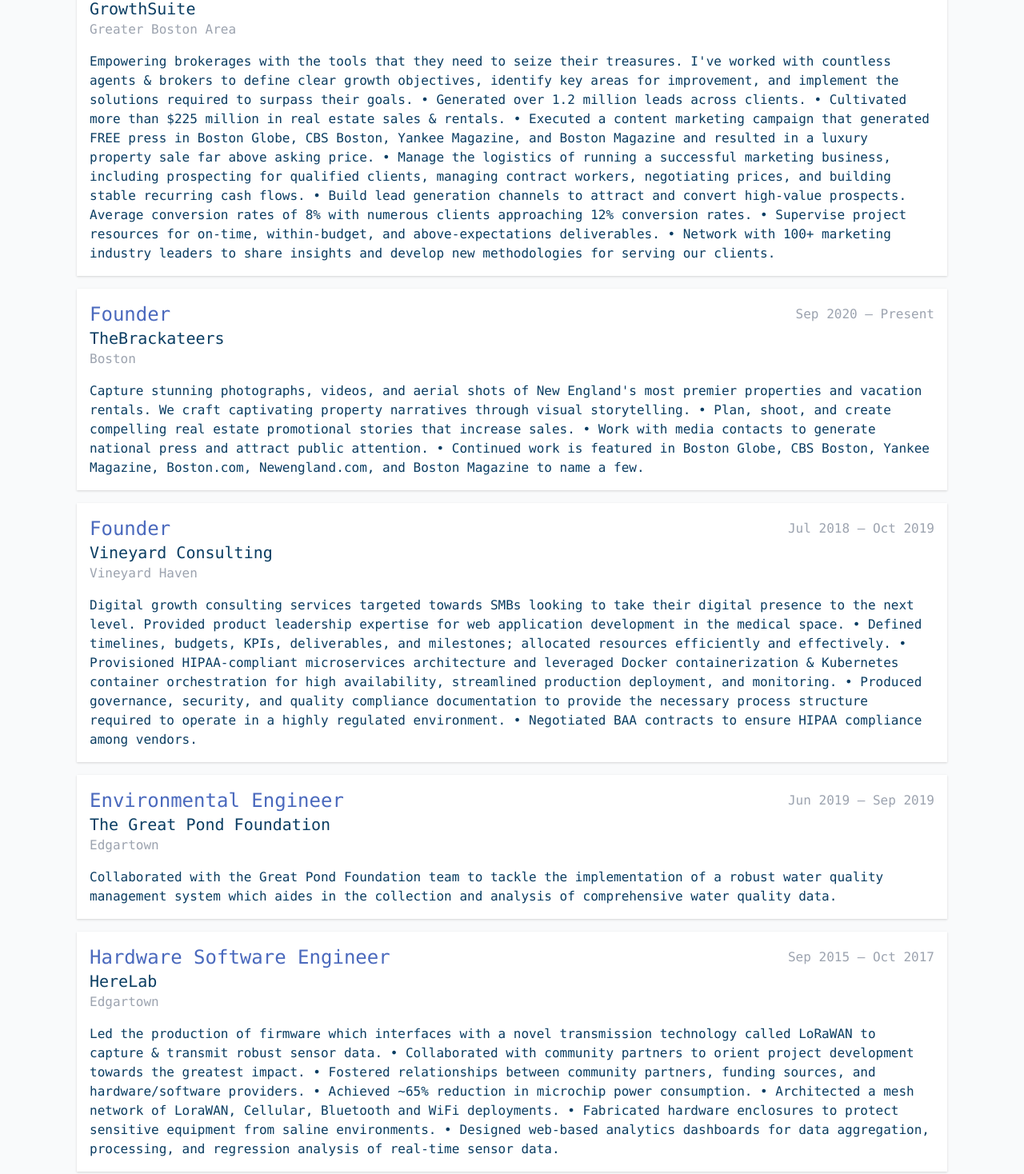
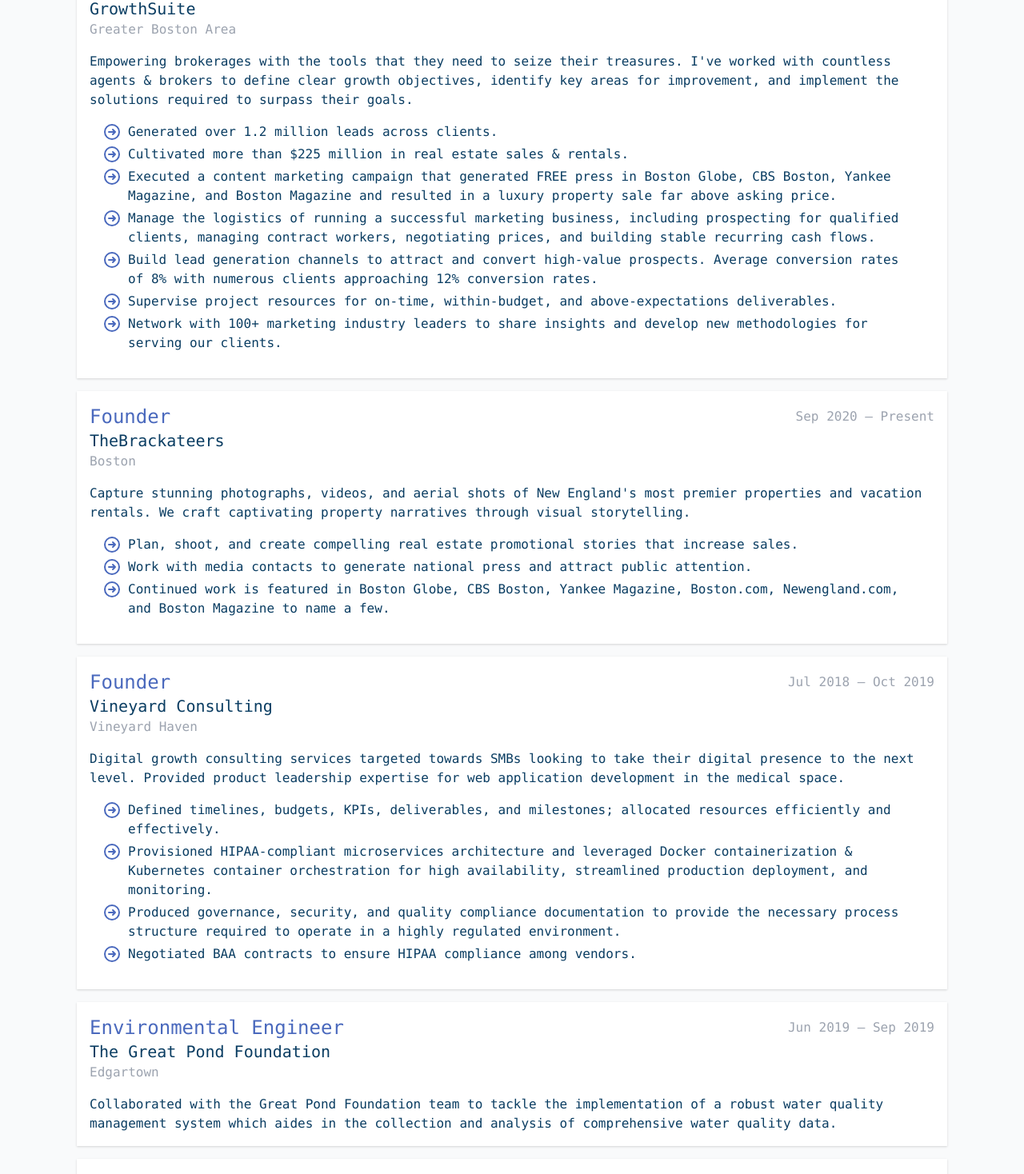
Before and after one commit to KnowIsPow/digital-garden, a Next.js app: page /credentials in a window 1280 px wide. Shown: the part 350-1818 px from the top of the page at 80% size. Built offline with nearby package versions, Linux system fonts and the light colour scheme; no server answers.

Commit message:
Styling improvements

```diff
--- a/src/data/work-experience.jsx
+++ b/src/data/work-experience.jsx
@@ -5,15 +5,16 @@
     startDate: 'Oct 2019',
     endDate: 'Present',
     location: 'Greater Boston Area',
-    description: `Empowering brokerages with the tools that they need to seize their treasures. I've worked with countless agents & brokers to define clear growth objectives, identify key areas for improvement, and implement the solutions required to surpass their goals.
-
-    • Generated over 1.2 million leads across clients.
-    • Cultivated more than $225 million in real estate sales & rentals.
-    • Executed a content marketing campaign that generated FREE press in Boston Globe, CBS Boston, Yankee Magazine, and Boston Magazine and resulted in a luxury property sale far above asking price.
-    • Manage the logistics of running a successful marketing business, including prospecting for qualified clients, managing contract workers, negotiating prices, and building stable recurring cash flows.
-    • Build lead generation channels to attract and convert high-value prospects. Average conversion rates of 8% with numerous clients approaching 12% conversion rates.
-    • Supervise project resources for on-time, within-budget, and above-expectations deliverables.
-    • Network with 100+ marketing industry leaders to share insights and develop new methodologies for serving our clients.`,
+    description: `Empowering brokerages with the tools that they need to seize their treasures. I've worked with countless agents & brokers to define clear growth objectives, identify key areas for improvement, and implement the solutions required to surpass their goals.`,
+    accomplishments: [
+      'Generated over 1.2 million leads across clients.',
+      'Cultivated more than $225 million in real estate sales & rentals.',
+      'Executed a content marketing campaign that generated FREE press in Boston Globe, CBS Boston, Yankee Magazine, and Boston Magazine and resulted in a luxury property sale far above asking price.',
+      'Manage the logistics of running a successful marketing business, including prospecting for qualified clients, managing contract workers, negotiating prices, and building stable recurring cash flows.',
+      'Build lead generation channels to attract and convert high-value prospects. Average conversion rates of 8% with numerous clients approaching 12% conversion rates.',
+      'Supervise project resources for on-time, within-budget, and above-expectations deliverables.',
+      'Network with 100+ marketing industry leaders to share insights and develop new methodologies for serving our clients.',
+    ],
   },
   {
     role: 'Founder',
@@ -21,11 +22,12 @@
     startDate: 'Sep 2020',
     endDate: 'Present',
     location: 'Boston',
-    description: `Capture stunning photographs, videos, and aerial shots of New England's most premier properties and vacation rentals. We craft captivating property narratives through visual storytelling.
-
-    • Plan, shoot, and create compelling real estate promotional stories that increase sales.
-    • Work with media contacts to generate national press and attract public attention.
-    • Continued work is featured in Boston Globe, CBS Boston, Yankee Magazine, Boston.com, Newengland.com, and Boston Magazine to name a few.`,
+    description: `Capture stunning photographs, videos, and aerial shots of New England's most premier properties and vacation rentals. We craft captivating property narratives through visual storytelling.`,
+    accomplishments: [
+      'Plan, shoot, and create compelling real estate promotional stories that increase sales.',
+      'Work with media contacts to generate national press and attract public attention.',
+      'Continued work is featured in Boston Globe, CBS Boston, Yankee Magazine, Boston.com, Newengland.com, and Boston Magazine to name a few.',
+    ],
   },
   {
     role: 'Founder',
@@ -33,12 +35,13 @@
     startDate: 'Jul 2018',
     endDate: 'Oct 2019',
     location: 'Vineyard Haven',
-    description: `Digital growth consulting services targeted towards SMBs looking to take their digital presence to the next level. Provided product leadership expertise for web application development in the medical space.
-
-    • Defined timelines, budgets, KPIs, deliverables, and milestones; allocated resources efficiently and effectively.
-    • Provisioned HIPAA-compliant microservices architecture and leveraged Docker containerization & Kubernetes container orchestration for high availability, streamlined production deployment, and monitoring.
-    • Produced governance, security, and quality compliance documentation to provide the necessary process structure required to operate in a highly regulated environment.
-    • Negotiated BAA contracts to ensure HIPAA compliance among vendors.`,
+    description: `Digital growth consulting services targeted towards SMBs looking to take their digital presence to the next level. Provided product leadership expertise for web application development in the medical space.`,
+    accomplishments: [
+      'Defined timelines, budgets, KPIs, deliverables, and milestones; allocated resources efficiently and effectively.',
+      'Provisioned HIPAA-compliant microservices architecture and leveraged Docker containerization & Kubernetes container orchestration for high availability, streamlined production deployment, and monitoring.',
+      'Produced governance, security, and quality compliance documentation to provide the necessary process structure required to operate in a highly regulated environment.',
+      'Negotiated BAA contracts to ensure HIPAA compliance among vendors.',
+    ],
   },
   {
     role: 'Environmental Engineer',
@@ -55,13 +58,14 @@
     startDate: 'Sep 2015',
     endDate: 'Oct 2017',
     location: 'Edgartown',
-    description: `Led the production of firmware which interfaces with a novel transmission technology called LoRaWAN to capture & transmit robust sensor data.
-
-    • Collaborated with community partners to orient project development towards the greatest impact.
-    • Fostered relationships between community partners, funding sources, and hardware/software providers.
-    • Achieved ~65% reduction in microchip power consumption.
-    • Architected a mesh network of LoraWAN, Cellular, Bluetooth and WiFi deployments.
-    • Fabricated hardware enclosures to protect sensitive equipment from saline environments.
-    • Designed web-based analytics dashboards for data aggregation, processing, and regression analysis of real-time sensor data.`,
+    description: `Led the production of firmware which interfaces with a novel transmission technology called LoRaWAN to capture & transmit robust sensor data.`,
+    accomplishments: [
+      'Collaborated with community partners to orient project development towards the greatest impact.',
+      'Fostered relationships between community partners, funding sources, and hardware/software providers.',
+      'Achieved ~65% reduction in microchip power consumption.',
+      'Architected a mesh network of LoraWAN, Cellular, Bluetooth and WiFi deployments.',
+      'Fabricated hardware enclosures to protect sensitive equipment from saline environments.',
+      'Designed web-based analytics dashboards for data aggregation, processing, and regression analysis of real-time sensor data.',
+    ],
   },
 ];
--- a/src/pages/credentials.jsx
+++ b/src/pages/credentials.jsx
@@ -1,5 +1,6 @@
 import { workExperience } from 'data/work-experience';
 import Page from 'features/page';
+import { BulletedList } from 'ui/content/bulleted-list';
 import { TitleWithDescription } from 'ui/header/title-with-description';
 import { Container } from 'ui/layout/container';
 
@@ -39,6 +40,7 @@
       <div className="body display-sm">{experience.company}</div>
       <div className="body text-gray-400">{experience.location}</div>
       <p className="body mt-4">{experience.description}</p>
+      {experience.accomplishments && <BulletedList items={experience.accomplishments} />}
     </div>
   );
 }
--- a/src/pages/index.jsx
+++ b/src/pages/index.jsx
@@ -21,14 +21,14 @@
             title="Hiya, I'm Curtis!"
             description="Welcome to my digial garden 🌱 It's all about growing excitement, learning tech, and sharing the resources and lessons I've discovered along the way."
           />
-          <div className="mt-4">
+          <div className="mt-6">
             <p className="body">Quick Links</p>
-            <div className="flex gap-x-2 mt-1">
+            <div className="flex gap-x-2 mt-2">
               <Link href="/about/#values">
-                <Button className="btn-secondary">Values</Button>
+                <Button>Values</Button>
               </Link>
               <Link href="/about/#goals">
-                <Button className="btn-secondary">Goals</Button>
+                <Button>Goals</Button>
               </Link>
             </div>
           </div>
@@ -46,7 +46,7 @@
               .slice(0, 5)}
           />
           <Link href="/resources">
-            <Button>View more books</Button>
+            <Button className="btn-secondary">View more books</Button>
           </Link>
         </div>
       </Container>
--- a/src/ui/content/bulleted-list.jsx
+++ b/src/ui/content/bulleted-list.jsx
@@ -1,6 +1,6 @@
 export function BulletedList({ items }) {
   return (
-    <ul className="p-4 space-y-1 body">
+    <ul className="px-1 sm:px-4 py-4 space-y-1 body">
       {items.map((item) => (
         <div key={item} className="flex gap-x-2">
           <svg
```
